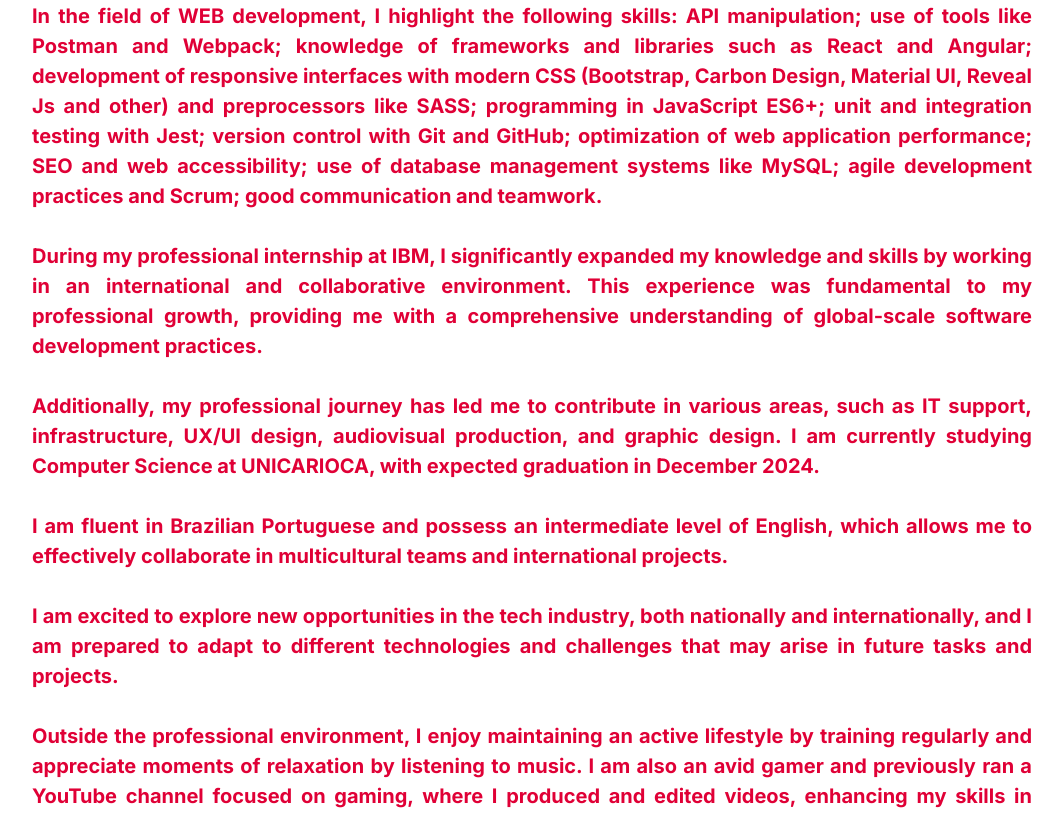
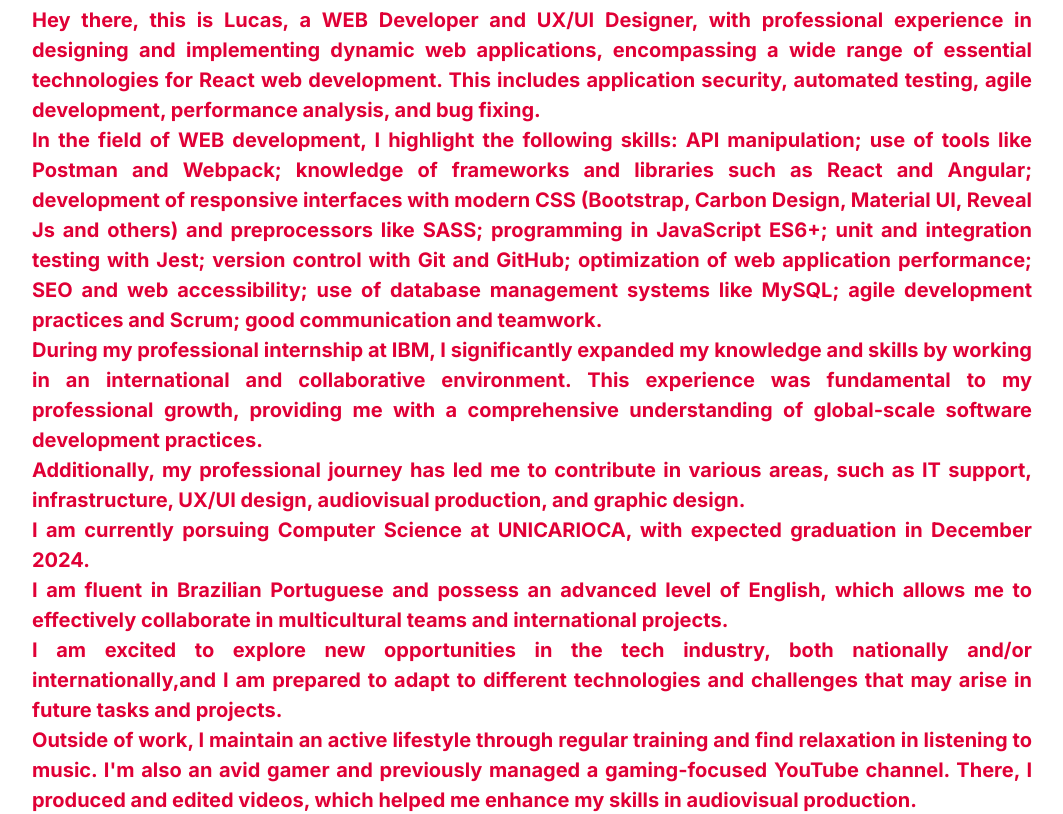
Before and after one commit to lucasoriental2/lucasoriental, a React (Vite) app: page / in a window 1280 px wide. Shown: the part 7380-8194 px from the top of the page, without its empty margins (108-1171 px from the left). Built offline with nearby package versions, Linux system fonts and the light colour scheme; data requests are answered from the project's data file.

Commit message:
SCRUM-MASTER
Organizing the about me section.

```diff
--- a/src/components/sections/about-me-page/aboutMe.jsx
+++ b/src/components/sections/about-me-page/aboutMe.jsx
@@ -1,5 +1,5 @@
 import React from 'react';
-import image from "../../../assets/pictures/project_img.png";
+import image from "../../../assets/pictures/img_about_me_section.jpeg";
 
 const aboutMePage = () => {
   return (
@@ -9,63 +9,89 @@ const aboutMePage = () => {
         ABOUT ME
       </p>
       <div className="about-me-container-items">
-        <div className="img-and-text">
-          <img alt="imagem" src={image} className="about-me-image" />
-          <p className="about-me-text-aside">
-            Hey there, this is Lucas, a WEB Developer and UX/UI Designer, with
-            professional experience in designing and implementing dynamic web
-            applications, encompassing a wide range of essential technologies
-            for React web development. This includes application security,
-            automated testing, agile development, performance analysis, and bug
-            fixing.
-          </p>
-        </div>
-        <div>
-          <p className="about-me-text">
-            In the field of WEB development, I highlight the following skills:
-            API manipulation; use of tools like Postman and Webpack; knowledge
-            of frameworks and libraries such as React and Angular; development
-            of responsive interfaces with modern CSS (Bootstrap, Carbon Design,
-            Material UI, Reveal Js and other) and preprocessors like SASS;
-            programming in JavaScript ES6+; unit and integration testing with
-            Jest; version control with Git and GitHub; optimization of web
-            application performance; SEO and web accessibility; use of database
-            management systems like MySQL; agile development practices and
-            Scrum; good communication and teamwork.
-          </p>
-          <p className="about-me-text">
-            During my professional internship at IBM, I significantly expanded
-            my knowledge and skills by working in an international and
-            collaborative environment. This experience was fundamental to my
-            professional growth, providing me with a comprehensive understanding
-            of global-scale software development practices.
-          </p>
-          <p className="about-me-text">
-            Additionally, my professional journey has led me to contribute in
-            various areas, such as IT support, infrastructure, UX/UI design,
-            audiovisual production, and graphic design. I am currently studying
-            Computer Science at UNICARIOCA, with expected graduation in December
-            2024.
-          </p>
-          <p className="about-me-text">
-            I am fluent in Brazilian Portuguese and possess an intermediate
-            level of English, which allows me to effectively collaborate in
-            multicultural teams and international projects.
-          </p>
-          <p className="about-me-text">
-            I am excited to explore new opportunities in the tech industry, both
-            nationally and internationally, and I am prepared to adapt to
-            different technologies and challenges that may arise in future tasks
-            and projects.
-          </p>
-          <p className="about-me-text">
-            Outside the professional environment, I enjoy maintaining an active
-            lifestyle by training regularly and appreciate moments of relaxation
-            by listening to music. I am also an avid gamer and previously ran a
-            YouTube channel focused on gaming, where I produced and edited
-            videos, enhancing my skills in audiovisual production.
-          </p>
-        </div>
+        {/* <div className="img-and-text"> */}
+        <img alt="imagem" src={image} className="about-me-image" />
+        <p className="about-me-text">
+          Hey there, this is Lucas, a{" "}
+          <span className="about-me-span">
+            WEB Developer and UX/UI Designer
+          </span>
+          , with professional experience in designing and implementing{" "}
+          <span className="about-me-span">dynamic web applications</span>,
+          encompassing a wide range of essential technologies for{" "}
+          <span className="about-me-span">React web development</span>. This
+          includes{" "}
+          <span className="about-me-span">
+            application security, automated testing, agile development,
+            performance analysis, and bug fixing.
+          </span>
+          <br />
+          In the field of WEB development, I highlight the following skills:{" "}
+          <span className="about-me-span">API manipulation</span>; use of tools
+          like <span className="about-me-span">Postman and Webpack</span>;
+          knowledge of frameworks and libraries such as{" "}
+          <span className="about-me-span">React and Angular</span>; development
+          of responsive interfaces with modern CSS{" "}
+          <span className="about-me-span">
+            (Bootstrap, Carbon Design, Material UI, Reveal Js and others)
+          </span>{" "}
+          and preprocessors like <span className="about-me-span">SASS</span>;
+          programming in <span className="about-me-span">JavaScript ES6+</span>;
+          unit and integration testing with{" "}
+          <span className="about-me-span">Jest</span>; version control with{" "}
+          <span className="about-me-span">Git and GitHub</span>; optimization of
+          web application{" "}
+          <span className="about-me-span">
+            performance; SEO and web accessibility
+          </span>
+          ; use of database management systems like{" "}
+          <span className="about-me-span">MySQL</span>;{" "}
+          <span className="about-me-span">agile development practices</span> and{" "}
+          <span className="about-me-span">Scrum</span>;{" "}
+          <span className="about-me-span">
+            good communication and teamwork.
+          </span>{" "}
+          <br /> During my professional internship at IBM, I significantly
+          expanded my knowledge and skills by working in an{" "}
+          <span className="about-me-span">
+            international and collaborative environment
+          </span>
+          . This experience was fundamental to my professional growth, providing
+          me with a comprehensive understanding of{" "}
+          <span className="about-me-span">
+            global-scale software development practices.
+          </span>{" "}
+          <br />
+          Additionally, my professional journey has led me to contribute in
+          various areas, such as{" "}
+          <span className="about-me-span">
+            IT support, infrastructure, UX/UI design, audiovisual production,
+            and graphic design.
+          </span>{" "}
+          <br /> I am currently porsuing Computer Science at UNICARIOCA, with
+          expected graduation in December 2024. <br /> I am fluent in Brazilian
+          Portuguese and possess an{" "}
+          <span className="about-me-span">advanced level of English</span>,
+          which allows me to effectively{" "}
+          <span className="about-me-span">
+            collaborate in multicultural teams and international projects.
+          </span>{" "}
+          <br />I am excited to explore{" "}
+          <span className="about-me-span">new opportunities</span> in the tech
+          industry, both{" "}
+          <span className="about-me-span">
+            nationally and/or internationally,
+          </span>
+          and I am prepared to adapt to different technologies and challenges
+          that may arise in future tasks and projects. <br />
+          Outside of work, I maintain an active lifestyle through regular
+          training and find relaxation in listening to music. I'm also an avid
+          gamer and previously managed a gaming-focused YouTube channel. There,
+          I produced and edited videos, which helped me{" "}
+          <span className="about-me-span">
+            enhance my skills in audiovisual production.
+          </span>
+        </p>
       </div>
     </div>
   );
```
